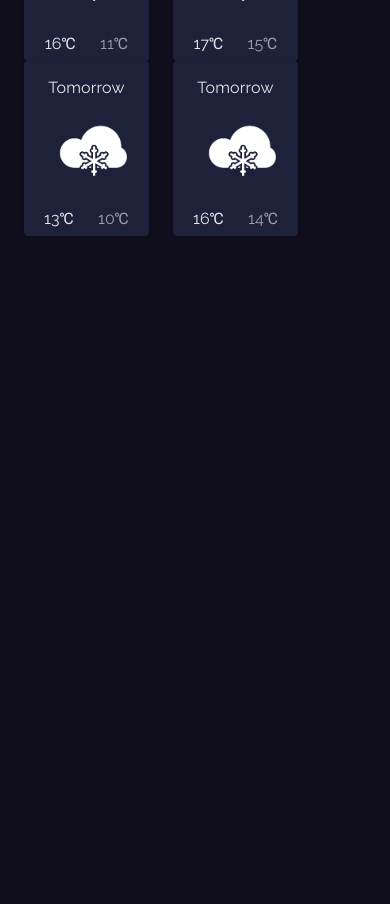
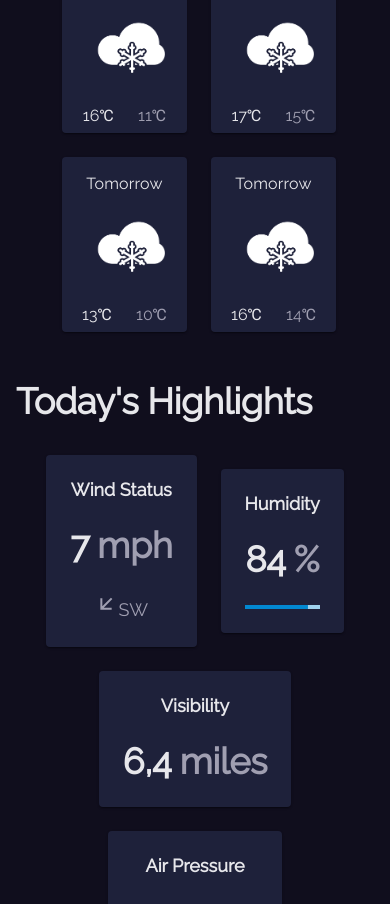
Before and after one commit to bloomkicks/weather-app, a Next.js app: page / in a window 390 px wide. Shown: the part 1060-1964 px from the top of the page. Before the commit the page ends 1296 px from the top, so only its background shows below. Built offline with nearby package versions, Linux system fonts and the light colour scheme.

Commit message:
created moments (highlights) + styled <Week /> to responsive. There are some errors need to fix (with react keys)

```diff
--- a/components/hero/Hero.tsx
+++ b/components/hero/Hero.tsx
@@ -60,7 +60,7 @@ const Hero = () => {
         Fri, 5 Jun
       </Typography>
       <Typography variant="h3" color="text.secondary" mt={2}>
-        <LocationOn />
+        <LocationOn alignmentBaseline="alphabetic" />
         Helsinki
       </Typography>
     </Stack>
--- /dev/null
+++ b/components/moments/MomentItem.tsx
@@ -0,0 +1,48 @@
+import Arrow from "@mui/icons-material/ArrowBack";
+import React from "react";
+import { Stack, Paper, Typography } from "@mui/material";
+
+import Moment from "../../models/Moment";
+import Scale from "./Scale";
+
+const MomentItem = (moment: Moment) => {
+  return (
+    <Paper>
+      <Stack
+        component="section"
+        alignItems="center"
+        justifyContent="center"
+        padding={3}
+        spacing={3}
+      >
+        <Typography variant="h3">{moment.title}</Typography>
+        <Typography variant="h2">
+          {moment.value}
+          <Typography
+            variant="inherit"
+            color="text.secondary"
+            display="inline-block"
+            ml={1}
+          >
+            {moment.measureSign}
+          </Typography>
+        </Typography>
+        {moment.type == "humidity" && (
+          <Scale value={Number(moment.value)} />
+        )}
+        {moment.type == "wind" && (
+          <Typography color="text.secondary">
+            <Arrow
+              sx={{
+                transform: `rotate(${moment.wind!.rotation!})`,
+              }}
+            />
+            {moment.wind!.direction}
+          </Typography>
+        )}
+      </Stack>
+    </Paper>
+  );
+};
+
+export default MomentItem;
--- /dev/null
+++ b/components/moments/Moments.tsx
@@ -0,0 +1,36 @@
+import MomentItem from "./MomentItem";
+import Moment from "../../models/Moment";
+import { Box, Grid, Typography } from "@mui/material";
+import React from "react";
+
+const Moments = ({ moments }: { moments: Moment[] }) => {
+  return (
+    <Box mt={6} px={2}>
+      <Typography variant="h2">Today's Highlights</Typography>
+      <Grid
+        container
+        component="article"
+        justifyContent="center"
+        alignItems="center"
+        spacing={3}
+        mt={1}
+      >
+        {moments.map(
+          ({ type, title, value, measureSign, wind }) => (
+            <Grid item key={title + value + measureSign}>
+              <MomentItem
+                type={type}
+                title={title}
+                value={value}
+                measureSign={measureSign}
+                wind={wind!}
+              />
+            </Grid>
+          )
+        )}
+      </Grid>
+    </Box>
+  );
+};
+
+export default Moments;
--- /dev/null
+++ b/components/moments/Scale.tsx
@@ -0,0 +1,17 @@
+import { LinearProgress } from "@mui/material";
+import React from "react";
+
+const Scale = ({ value }: { value: number }) => {
+  console.log(value);
+
+  return (
+    <LinearProgress
+      variant="determinate"
+      value={84}
+      color="info"
+      sx={{ width: "100%" }}
+    />
+  );
+};
+
+export default Scale;
--- a/components/week/Day.tsx
+++ b/components/week/Day.tsx
@@ -2,9 +2,16 @@ import { Box, Stack, Typography, Paper } from "@mui/material";
 import Weather from "../../models/Weather";
 import React from "react";
 
-const Day = ({ day }: { day: Weather }) => {
+const Day = (day: {
+  stringDate: string;
+  imgSrc: string;
+  temperature: { min: number; max: number };
+}) => {
   return (
-    <Paper component="section" sx={{width: '125px', height: '175px'}}>
+    <Paper
+      component="section"
+      sx={{ width: "125px", height: "175px" }}
+    >
       <Stack
         alignItems="center"
         width="100%"
--- a/components/week/Week.tsx
+++ b/components/week/Week.tsx
@@ -1,21 +1,31 @@
-import { Stack, Typography } from "@mui/material";
-import days from "../../data/days";
+import Weather from "../../models/Weather";
+import { Grid, Typography } from "@mui/material";
 import Day from "./Day";
 import React from "react";
 
-const Week = () => {
+const Week = ({ days }: { days: Weather[] }) => {
   return (
-    <Stack
+    <Grid
+      container
       component="article"
-      direction="row"
-      flexWrap="wrap"
+      justifyContent="center"
       spacing={3}
-      maxWidth={{ xs: "95%", md: "auto" }}
+      sx={{
+        width: "100%",
+        ml: -1,
+        mt: 3,
+      }}
     >
-      {days.map((day) => (
-        <Day day={day} />
+      {days.map(({ imgSrc, stringDate, temperature }) => (
+        <Grid item key={stringDate + imgSrc}>
+          <Day
+            imgSrc={imgSrc}
+            stringDate={stringDate!}
+            temperature={temperature!}
+          />
+        </Grid>
       ))}
-    </Stack>
+    </Grid>
   );
 };
 
--- /dev/null
+++ b/data/moments.ts
@@ -0,0 +1,12 @@
+import Moment from '../models/Moment'
+
+const wind = new Moment('wind', 7, 'mph', { direction: 'SW' })
+const humidity = new Moment('humidity', 84)
+const visibility = new Moment('visibility', '6,4', 'miles')
+const airPressure = new Moment('air-pressure', 998, 'mb')
+
+const moments = [
+  wind, humidity, visibility, airPressure
+]
+
+export default moments
--- /dev/null
+++ b/models/Moment.ts
@@ -0,0 +1,53 @@
+enum Directions {
+  N = "90deg",
+  NE = "135deg",
+  E = "180deg",
+  SE = "225deg",
+  S = "270deg",
+  SW = "315deg",
+  W = "360deg",
+  NW = "45deg"
+}
+
+export type Direction = keyof typeof Directions
+export type Rotation = typeof Directions[Direction]
+
+export type MomentType = 'wind' | 'humidity' | 'visibility' | 'air-pressure'
+
+interface Wind {
+  direction: Direction,
+  rotation?: Rotation
+}
+
+class Moment {
+  type: MomentType
+  title: string;
+  value: number | string;
+  measureSign: string;
+  wind?: Wind;
+
+  constructor(type: MomentType, value: number | string, measureSign: string = '%', wind?: Wind) {
+    this.type = type
+    this.value = value
+    this.measureSign = measureSign
+
+    if (wind) {
+      wind.rotation = Directions[wind!.direction]
+    }
+    this.wind = wind
+
+    let title: string = type[0].toUpperCase() + type.slice(1);
+    switch (type) {
+      case 'wind':
+        title = 'Wind Status'
+        break
+      case 'air-pressure':
+        title = 'Air Pressure'
+        break
+    }
+
+    this.title = title
+  }
+}
+
+export default Moment
--- a/pages/index.tsx
+++ b/pages/index.tsx
@@ -1,9 +1,14 @@
+import { useState } from "react";
+import type { NextPage } from "next";
 import Stack from "@mui/material/Stack";
+import Box from "@mui/material/Box";
+
 import Layout from "../components/layout/Layout";
+import Moments from "../components/moments/Moments";
 import Hero from "../components/hero/Hero";
 import Week from "../components/week/Week";
-import { useState } from "react";
-import type { NextPage } from "next";
+import moments from "../data/moments";
+import days from "../data/days";
 
 const Home: NextPage = () => {
   const [isSearchActive, setIsSearchActive] =
@@ -16,9 +21,15 @@ const Home: NextPage = () => {
 
   return (
     <Layout>
-      <Stack direction={{ xs: "column", md: "row" }} width="100%">
+      <Stack
+        direction={{ xs: "column", md: "row" }}
+        width="100%"
+      >
         <Hero />
-        <Week />
+        <Box>
+          <Week days={days} />
+          <Moments moments={moments} />
+        </Box>
       </Stack>
     </Layout>
   );
```
Also changed, not shown: models/Highlight.ts (deleted, +0 -42 lines).
